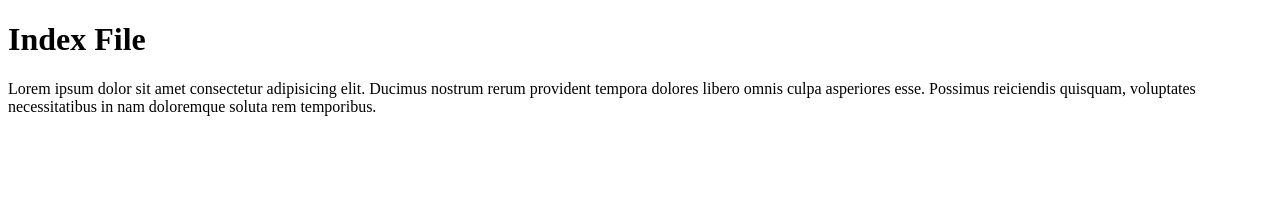
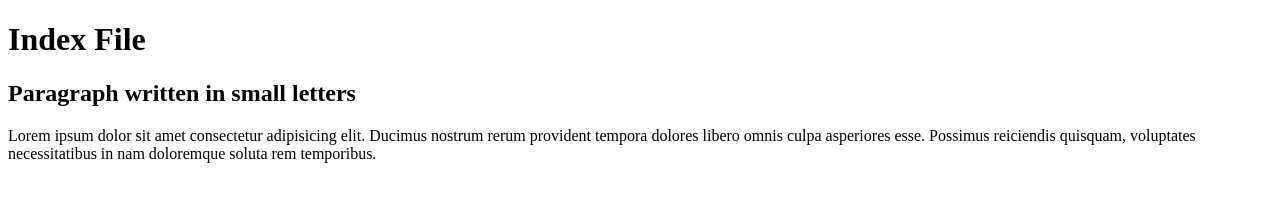
Before and after one commit to charmi-12/GITLearning, a plain HTML site: page index.html in a window 1280 px wide. Drawn offline with Linux system fonts and the light colour scheme.

Commit message:
change in dev file

```diff
--- a/index.html
+++ b/index.html
@@ -8,6 +8,8 @@
 </head>
 <body>
     <h1>Index File</h1>
+    <h2>Paragraph written in small letters</h2>
     <p>Lorem ipsum dolor sit amet consectetur adipisicing elit. Ducimus nostrum rerum provident tempora dolores libero omnis culpa asperiores esse. Possimus reiciendis quisquam, voluptates necessitatibus in nam doloremque soluta rem temporibus.</p>
 </body>
+
 </html>
```
